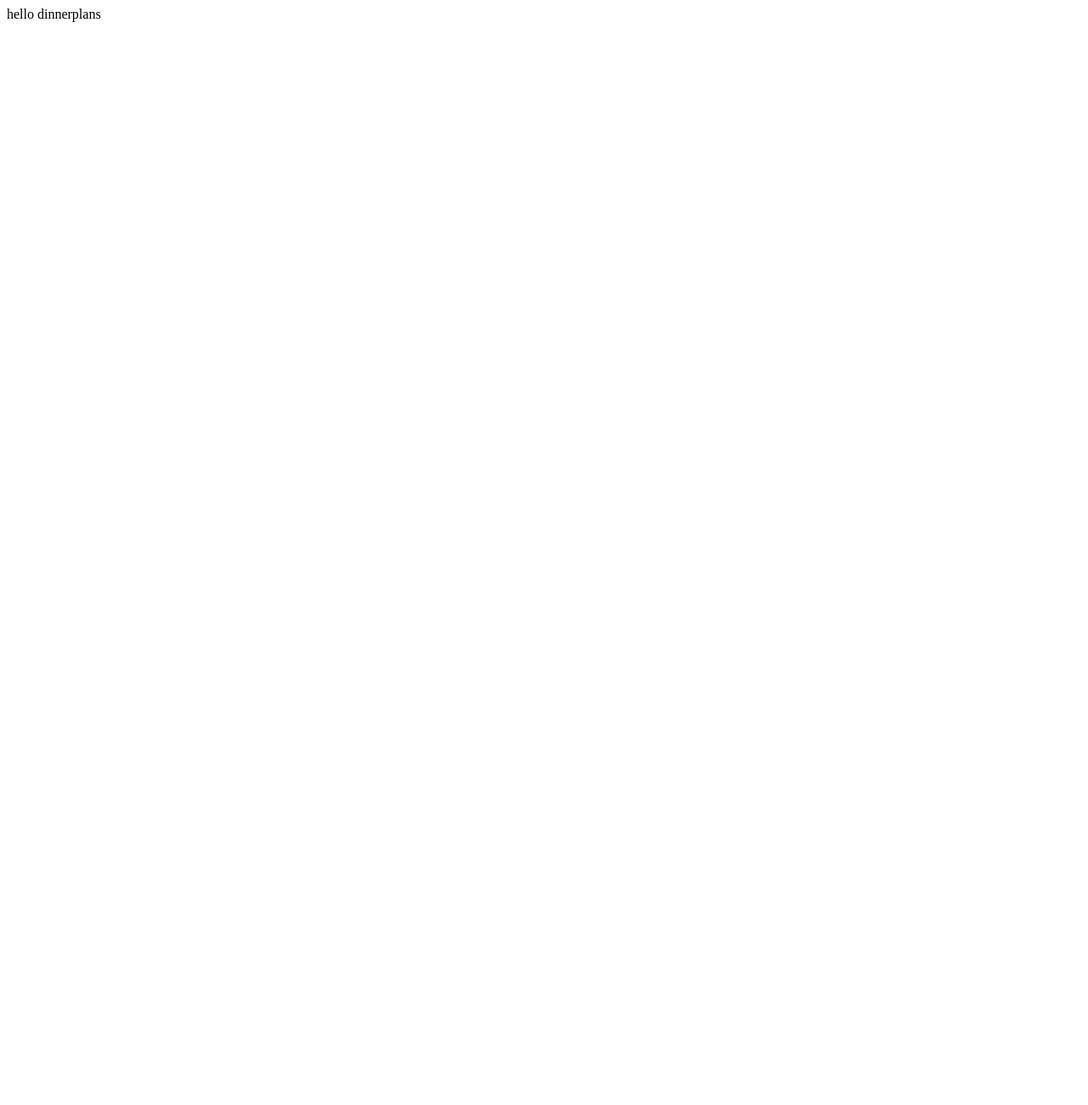
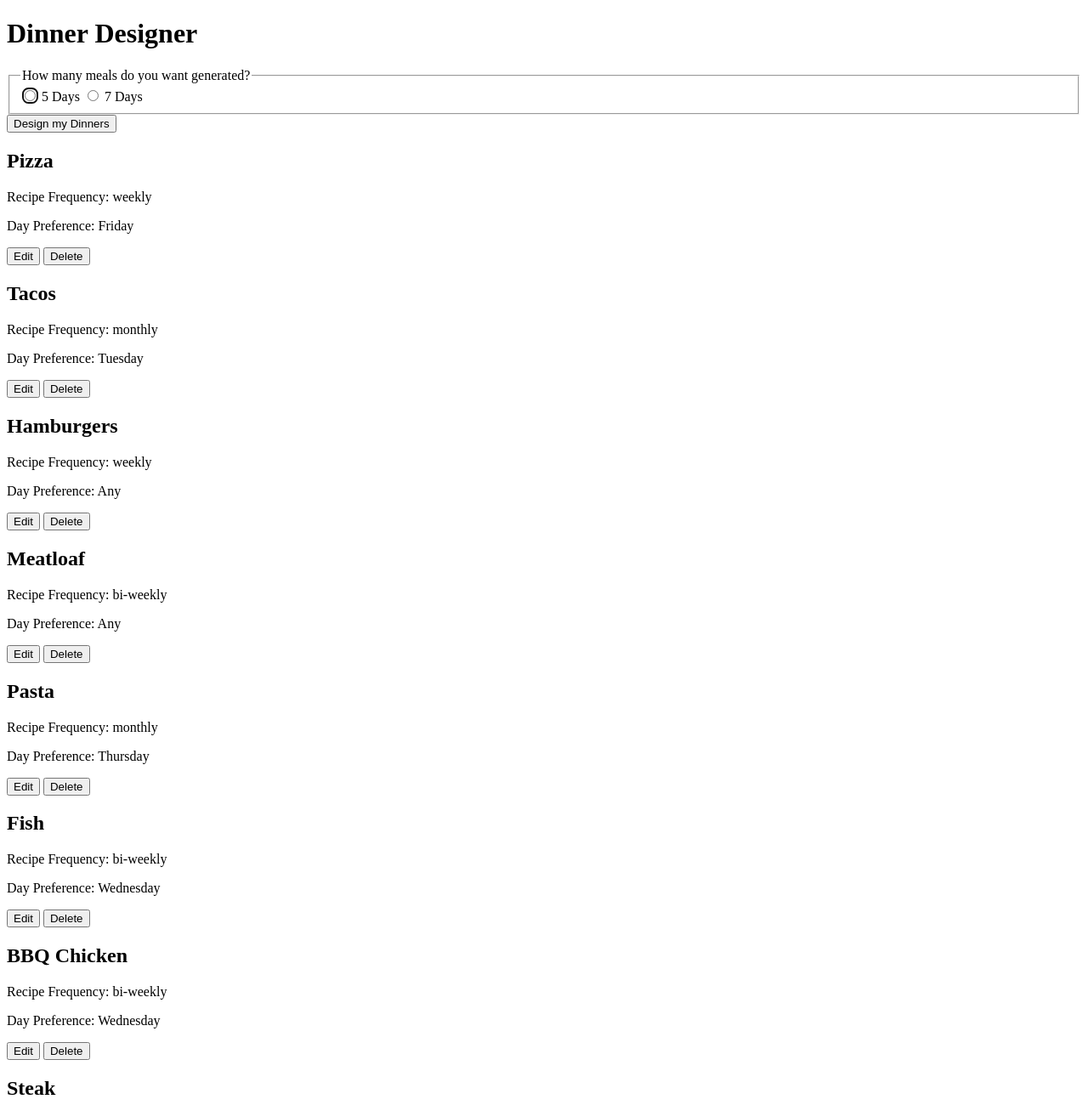
Before and after one commit to branotto/Dinner-designer, a website: page public/dinnerplans.html in a window 1280 px wide. Shown: the top 1300 px of the page at 85% size. Before the commit the page ends 800 px from the top, so only its background shows below. Drawn offline with nearby package versions, Linux system fonts and the light colour scheme.

Commit message:
display of recipe preferences using mock data

```diff
--- a/public/dinnerplans.html
+++ b/public/dinnerplans.html
@@ -1,3 +1,59 @@
-<html>
-    <p>hello dinnerplans</p>
+<!DOCTYPE html>
+<html lang="en">
+    <head>
+        <meta charset="utf-8">
+        <meta name="viewport" content="width=device-width, intitial-scale=1">
+        <meta name="description" content="Review and Create your dinner plans.">
+
+        <title>Dinner Plans</title>
+
+        <!-- Stylesheets-->
+        <link rel="stylesheet" href="./css/main.css">
+
+    </head>
+
+    <body>
+        <header role="heading" aria-level="1">
+            <h1>Dinner Designer</h1>
+        </header>
+
+        <main role="main">
+            <form action="#" id="generatePlanForm">
+                <fieldset role="radiogroup" name="number of meals">
+                    <legend>How many meals do you want generated?</legend>
+                        <label for="fiveDays">
+                            <input type="radio" role="radio" id="fiveDays" name="numberDays" value="5 Days" required autofocus>
+                            <span>5 Days</span>
+                        </label>
+
+                        <label for="sevenDays">
+                            <input type="radio" role="radio" id="sevenDays" name="numberDays" value="7 Days" required>
+                            <span>7 Days</span>
+                        </label>
+                </fieldset>
+                <button type="submit">Design my Dinners</button>
+            </form>
+
+            <section>
+                <div id="priorMeals">
+
+                </div>
+            </section>
+
+            <section>
+                <div id="recipePreferences">
+
+                </div>
+            </section>
+
+        </main>
+
+        <footer>
+            By: Brandon Otto 2018
+        </footer>
+        <script type="text/javascript" src="https://ajax.googleapis.com/ajax/libs/jquery/3.3.1/jquery.min.js"></script>
+        <script type="text/javascript" src="/javascript/dinnerplans.js"></script>
+
+    </body>
+
 </html>
--- a/public/javascript/dinnerplans.js
+++ b/public/javascript/dinnerplans.js
@@ -1,4 +1,104 @@
-function getMealsHistory(){
-    //when document loads
-    //load last 3 weeks
+const MOCK_RECIPE_DATA = {
+    "recipePreferences" : [
+        {
+            "id" : "11111",
+            "name" : "Pizza",
+            "frequency" : "weekly",
+            "day" : "Friday"
+        },
+        {
+            "id" : "22222",
+            "name" : "Tacos",
+            "frequency" : "monthly",
+            "day" : "Tuesday"
+        },
+        {
+            "id" : "33333",
+            "name" : "Hamburgers",
+            "frequency" : "weekly",
+            "day" : "Any"
+        },
+        {
+            "id" : "44444",
+            "name" : "Meatloaf",
+            "frequency" : "bi-weekly",
+            "day" : "Any"
+        },
+        {
+            "id" : "55555",
+            "name" : "Pasta",
+            "frequency" : "monthly",
+            "day" : "Thursday"
+        },
+        {
+            "id" : "66666",
+            "name" : "Fish",
+            "frequency" : "bi-weekly",
+            "day" : "Wednesday"
+        },
+        {
+            "id" : "77777",
+            "name" : "BBQ Chicken",
+            "frequency" : "bi-weekly",
+            "day" : "Wednesday"
+        },
+        {
+            "id" : "88888",
+            "name" : "Steak",
+            "frequency" : "weekly",
+            "day" : "Any"
+        },
+        {
+            "id" : "99999",
+            "name" : "Pot Roast",
+            "frequency" : "monthly",
+            "day" : "Friday"
+        }]
+    };
+
+//display the recipe preferences returned from the
+//database
+function displayRecipePreferences(data)
+{
+    let preferences = `<div>`;
+
+    for (index in data.recipePreferences)
+    {
+        preferences += `
+            <div id="${data.recipePreferences[index].id}">
+                <h2>${data.recipePreferences[index].name}</h2>
+                <p>Recipe Frequency: ${data.recipePreferences[index].frequency}</p>
+                <p>Day Preference: ${data.recipePreferences[index].day}</p>
+                <button>Edit</button> <button>Delete</button>
+            </div>`;
+    }
+
+    preferences += `</div>`;
+
+    $('#recipePreferences').append(preferences);
 }
+
+//request recipe preferences from database
+function getRecipePreferences(callback)
+{
+
+    callback(MOCK_RECIPE_DATA);
+}
+
+//handle the request and display of recipes
+function requestAndDisplayRecipePreferences()
+{
+
+    getRecipePreferences(displayRecipePreferences);
+}
+
+//when the page load request meal history and
+//recipe preferences
+function pageLoad()
+{
+
+    requestAndDisplayRecipePreferences();
+
+}
+
+(pageLoad());
```
Also changed, not shown: public/index.html (+1 -1 lines), models/dinnerPlans.js (renamed from dinnerPlans.js), models/recipes.js (renamed from recipes.js).
